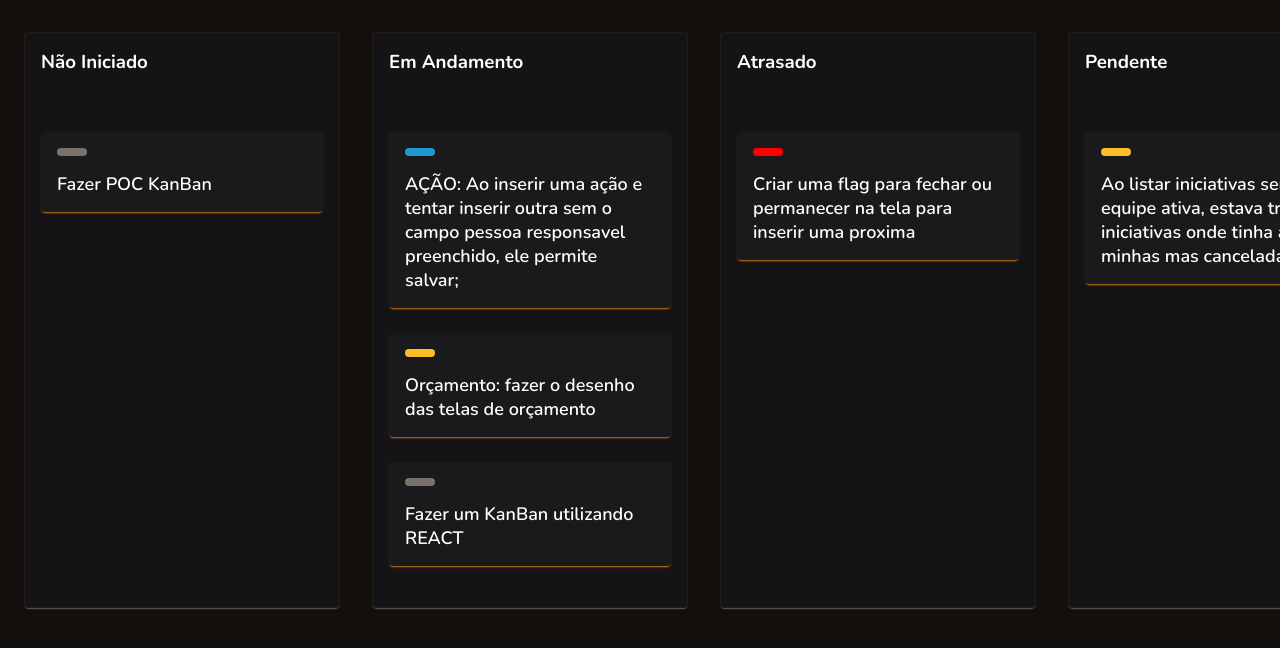
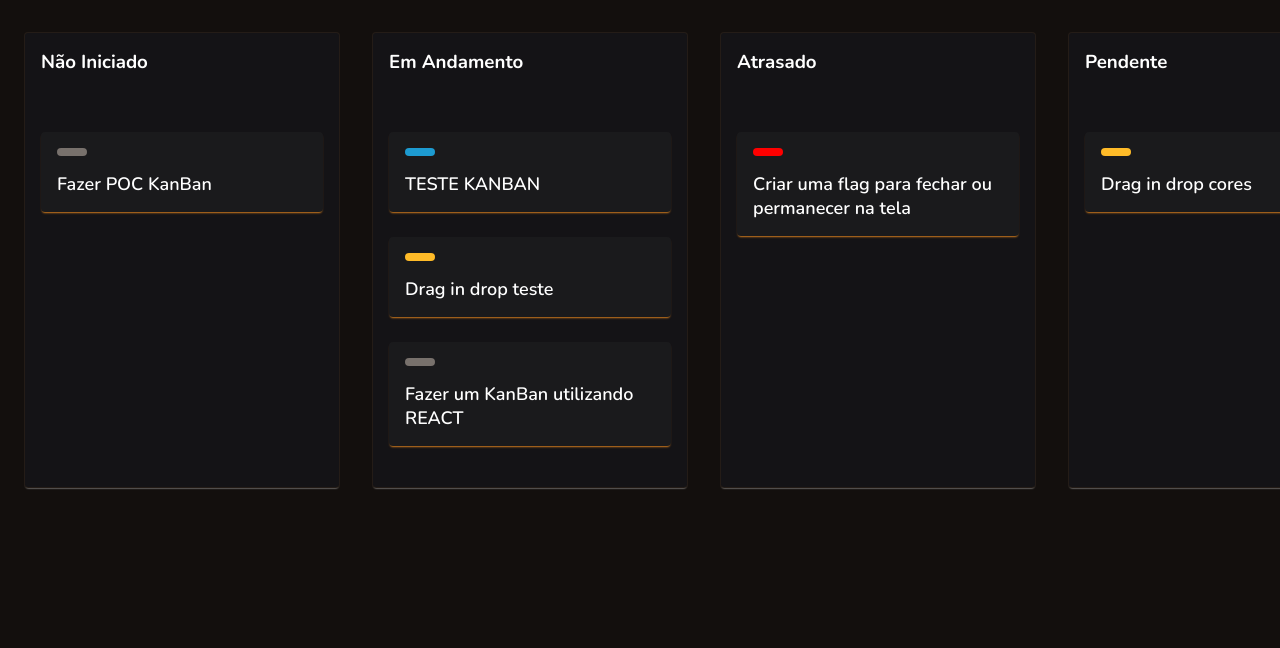
Before and after one commit to Jheinemqs/poc-drag-in-drop, a plain HTML site: page index.html in a window 1280 px wide. Shown: the top 648 px of the page. Drawn offline with nearby package versions, Linux system fonts and the light colour scheme.

Commit message:
drag-in-drop

```diff
--- a/index.html
+++ b/index.html
@@ -27,16 +27,11 @@
         <div class="dropzone">
           <div class="card" draggable="true">
             <div class="status emAndamento"></div>
-            <div class="content">
-              AÇÃO: Ao inserir uma ação e tentar inserir outra sem o campo
-              pessoa responsavel preenchido, ele permite salvar;
-            </div>
+            <div class="content">TESTE KANBAN</div>
           </div>
           <div class="card" draggable="true">
             <div class="status pendente"></div>
-            <div class="content">
-              Orçamento: fazer o desenho das telas de orçamento
-            </div>
+            <div class="content">Drag in drop teste</div>
           </div>
           <div class="card" draggable="true">
             <div class="status naoIniciado"></div>
@@ -50,8 +45,7 @@
           <div class="card" draggable="true">
             <div class="status atrasado"></div>
             <div class="content">
-              Criar uma flag para fechar ou permanecer na tela para inserir uma
-              proxima
+              Criar uma flag para fechar ou permanecer na tela
             </div>
           </div>
         </div>
@@ -61,10 +55,7 @@
         <div class="dropzone">
           <div class="card" draggable="true">
             <div class="status pendente"></div>
-            <div class="content">
-              Ao listar iniciativas sem a flag equipe ativa, estava trazendo
-              iniciativas onde tinha ações minhas mas canceladas
-            </div>
+            <div class="content">Drag in drop cores</div>
           </div>
         </div>
       </div>
@@ -73,10 +64,7 @@
         <div class="dropzone">
           <div class="card" draggable="true">
             <div class="status concluido"></div>
-            <div class="content">
-              AÇÃO: Ao inserir uma ação é necessario dar um reload para a
-              iniciativa parecer com a flag desmarcada
-            </div>
+            <div class="content">TESTE TESTE</div>
           </div>
         </div>
       </div>
```
